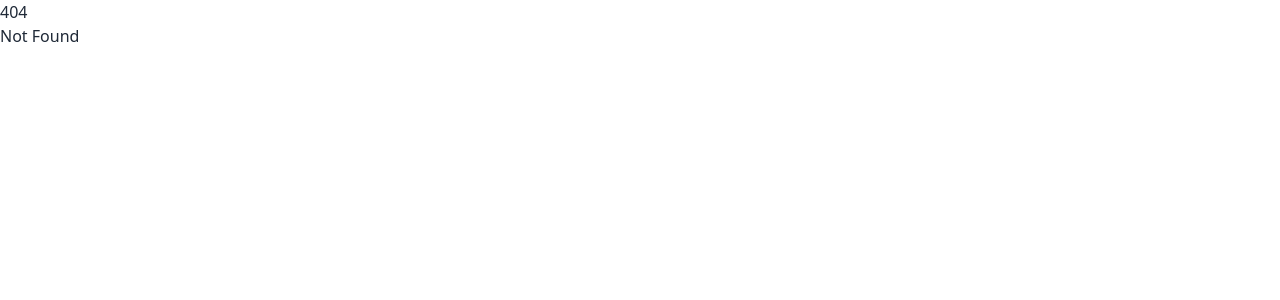
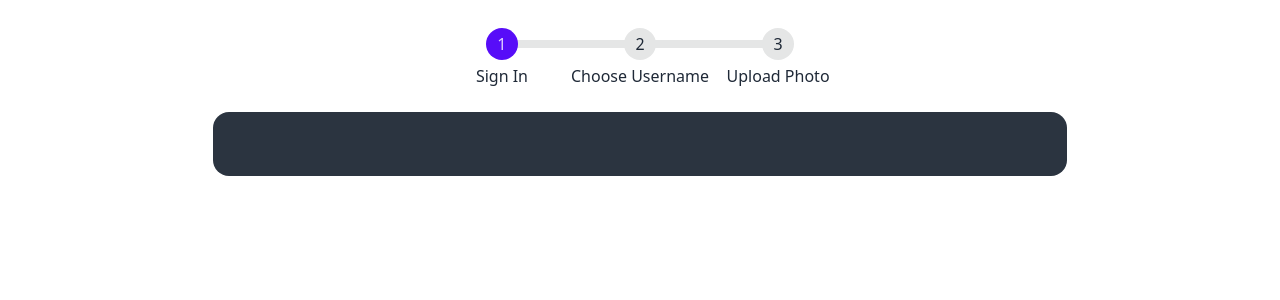
Before and after one commit to erikologic/sveltekit-fireship-course, a SvelteKit app: page /login in a window 1280 px wide. Before the commit this address had no page. Shown: the top 300 px of the page. Built offline with nearby package versions, Linux system fonts and the light colour scheme.

Commit message:
Add navbar

```diff
--- a/src/routes/+layout.svelte
+++ b/src/routes/+layout.svelte
@@ -2,4 +2,6 @@
     import "../app.css";
   </script>
 
-  <slot />
+  <div class="min-h-screen flex flex-col">
+    <slot />
+</div>
--- /dev/null
+++ b/src/routes/login/+layout.svelte
@@ -0,0 +1,27 @@
+<script lang="ts">
+    import { page } from "$app/stores";
+  </script>
+
+  <nav class="flex justify-center my-6">
+    <ul class="steps">
+      <a href="/login" class="step step-primary">Sign In</a>
+      <a
+        href="/login/username"
+        class="step"
+        class:step-primary={$page.route.id?.match(/username|photo/g)}>
+        Choose Username
+      </a>
+      <a
+        href="/login/photo"
+        class="step"
+        class:step-primary={$page.route.id?.includes("photo")}>
+        Upload Photo
+      </a>
+    </ul>
+  </nav>
+
+  <main class="card w-4/6 bg-neutral text-neutral-content mx-auto">
+    <div class="card-body items-center text-center">
+      <slot />
+    </div>
+  </main>
--- /dev/null
+++ b/src/routes/login/+page.svelte
@@ -0,0 +1,5 @@
+<script lang="ts">
+    import type { PageData } from './$types';
+
+    export let data: PageData;
+</script>
```
Also changed, not shown: src/routes/login/photo/+page.svelte (added), src/routes/login/username/+page.svelte (added).
